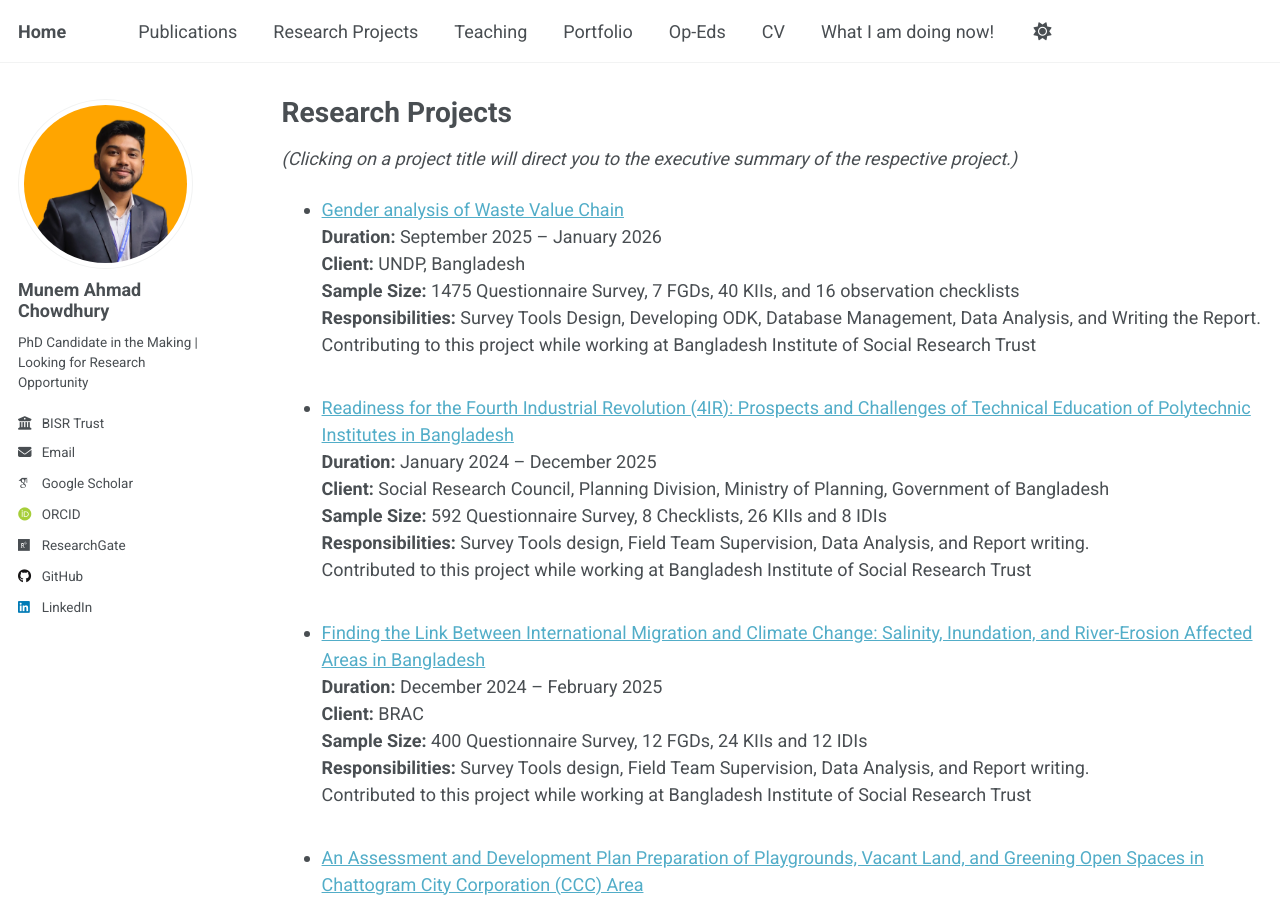
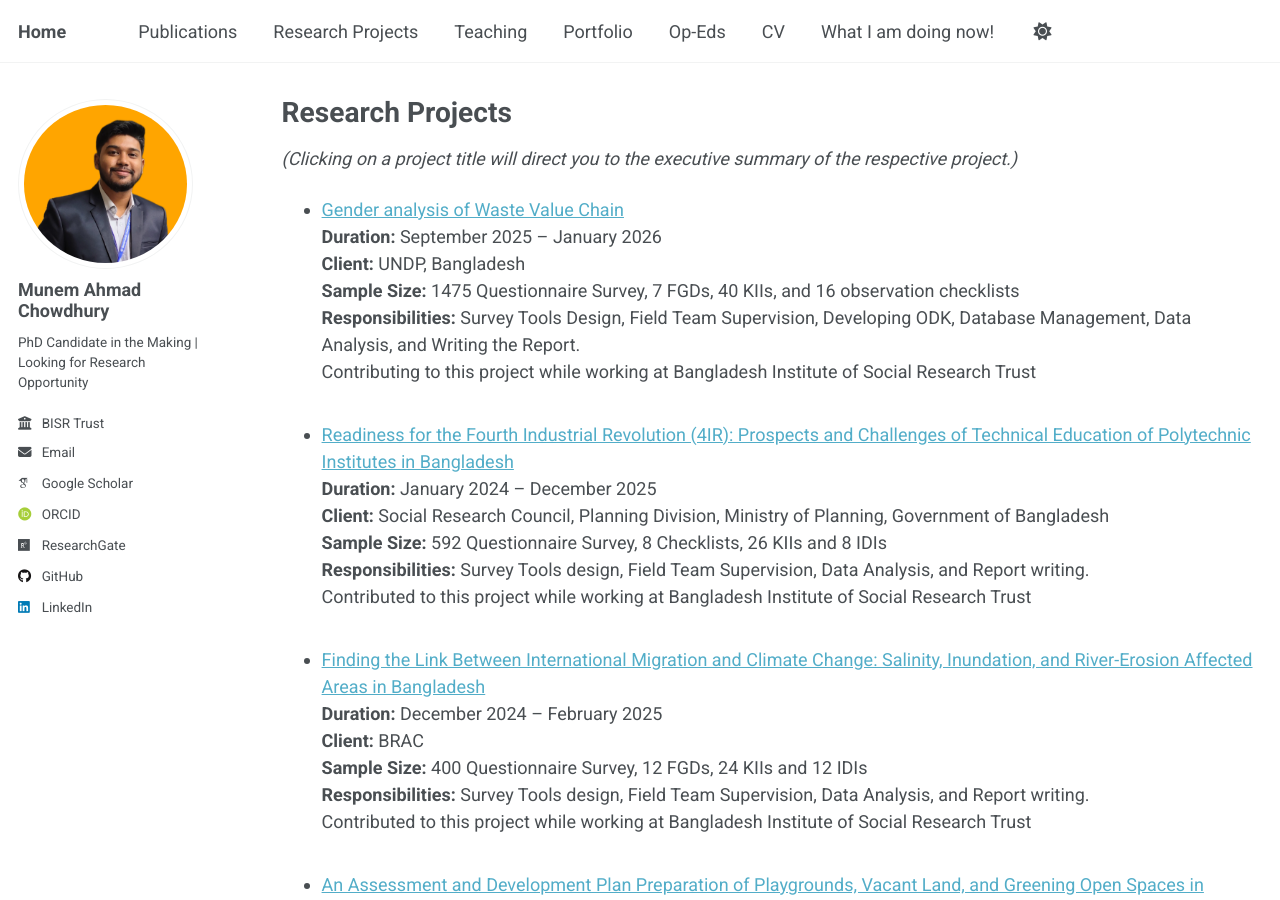
Before and after one commit to munemahmad/munemahmad.github.io, a Jekyll site: the page built from projects.md, in a window 1280 px wide and 900 px high. Built offline with Jekyll 4.4.1, drawn with Linux system fonts in a browser that asks for light colours; some web fonts are replaced; a script that is not in the unit is left out.

Commit message:
Update project13.md

```diff
--- a/_projects/project13.md
+++ b/_projects/project13.md
@@ -3,7 +3,7 @@ title: "Gender analysis of Waste Value Chain "
 duration: "September 2025 – January 2026"
 client: "UNDP, Bangladesh"
 sample_size: "1475 Questionnaire Survey, 7 FGDs, 40 KIIs, and 16 observation checklists"
-responsibilities: "Survey Tools Design, Developing ODK, Database Management, Data Analysis, and Writing the Report."
+responsibilities: "Survey Tools Design, Field Team Supervision, Developing ODK, Database Management, Data Analysis, and Writing the Report."
 excerpt: "Contributing to this project while working at Bangladesh Institute of Social Research Trust"
 permalink: /projects/project13
 date: 2026-01-15
```
